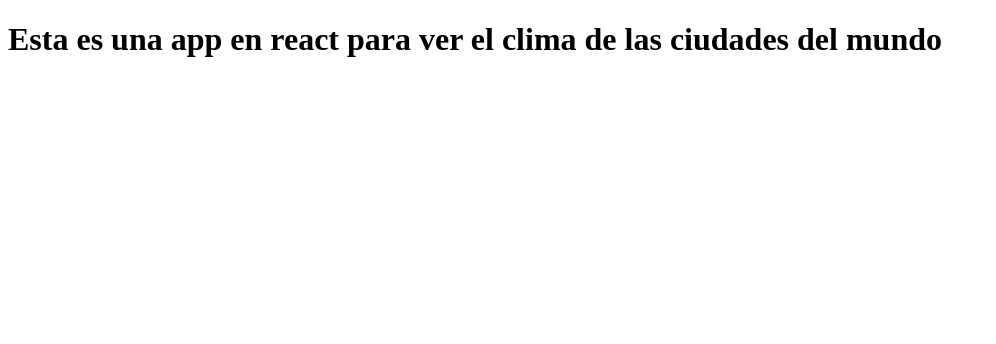
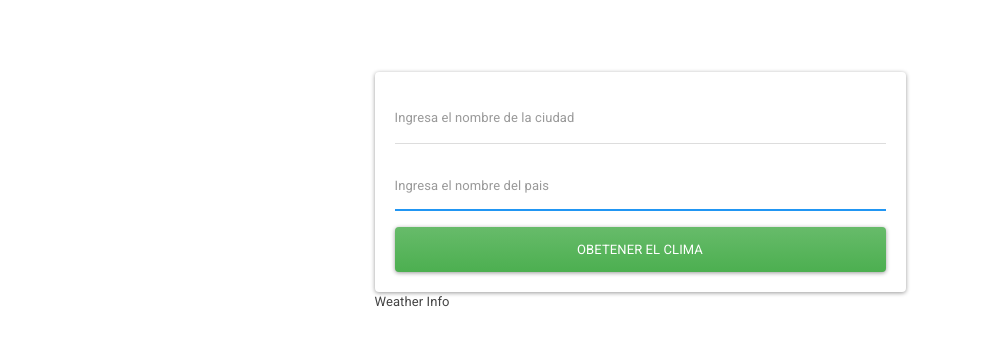
Before and after one commit to agustin-f/webapp-clima-reactjs, a React app: page / in a window 1280 px wide. Shown: the top 344 px of the page, without its empty margins (0-996 px from the left). Built offline with nearby package versions, Linux system fonts and the light colour scheme.

Commit message:
subo los primeros componentes de react para crear  el formulario con bootstrap

```diff
--- a/src/app/App.js
+++ b/src/app/App.js
@@ -0,0 +1,26 @@
+import React, { Component } from 'react';
+import WeatherInfo from './components/WeatherInfo';
+import WeatherForm from './components/WeatherForm';
+
+class App extends Component{
+
+    getWeather = e =>{
+        console.log("enviando datos");
+        e.preventDefault();
+    }
+
+    render(){
+        return(
+            <div className="container p-4 mt-5">
+                <div className="row">
+                    <div className="col-md-6 mx-auto">
+                        <WeatherForm getWeather={this.getWeather}/>
+                        <WeatherInfo/>
+                    </div>
+                </div>
+            </div>
+        )
+    }
+}
+
+export default App;
--- a/src/app/components/WeatherForm.js
+++ b/src/app/components/WeatherForm.js
@@ -0,0 +1,20 @@
+import React from 'react';
+
+
+const WeatherForm = props => {
+    return(
+        <div className="card card-body">
+            <form onSubmit={props.getWeather}>
+                <div className="form-group">
+                    <input type="text" name="city" placeholder="Ingresa el nombre de la ciudad" className="form-control" autoFocus></input>
+                </div>
+                <div className="form-group">
+                    <input type="text" name="country" placeholder="Ingresa el nombre del pais" className="form-control" autoFocus></input>
+                </div>
+                <button className="btn btn-success btn-block">OBETENER EL CLIMA</button>
+            </form>
+        </div>
+    )
+}
+
+export default WeatherForm;
--- a/src/app/components/WeatherInfo.js
+++ b/src/app/components/WeatherInfo.js
@@ -0,0 +1,10 @@
+import React from 'react';
+
+
+const WeatherInfo = props => {
+    return(
+        <div>Weather Info</div>
+    )
+}
+
+export default WeatherInfo;
--- a/src/app/index.js
+++ b/src/app/index.js
@@ -1,6 +1,7 @@
 import React from 'react';
 import { render } from 'react-dom';
 
+import App from './App';
 import './index.css';
 
-render( < h1 > Esta es una app en react para ver el clima de las ciudades del mundo < /h1>,document.getElementById('app'));
+render(<App/>,document.getElementById('app'));
--- a/src/index.html
+++ b/src/index.html
@@ -4,7 +4,9 @@
 <head>
     <meta charset="UTF-8">
     <meta name="viewport" content="width=device-width, initial-scale=1.0">
-    <title>CREATE REACT APP</title>
+    <title>APP CLIMA REACT</title>
+    <!--<link rel="stylesheet" href="https://stackpath.bootstrapcdn.com/bootstrap/4.5.2/css/bootstrap.min.css" integrity="sha384-JcKb8q3iqJ61gNV9KGb8thSsNjpSL0n8PARn9HuZOnIxN0hoP+VmmDGMN5t9UJ0Z" crossorigin="anonymous">-->
+    <link rel="stylesheet" href="https://bootswatch.com/4/materia/bootstrap.min.css">
 </head>
 
 <body>
```
Also changed, not shown: .babelrc.
